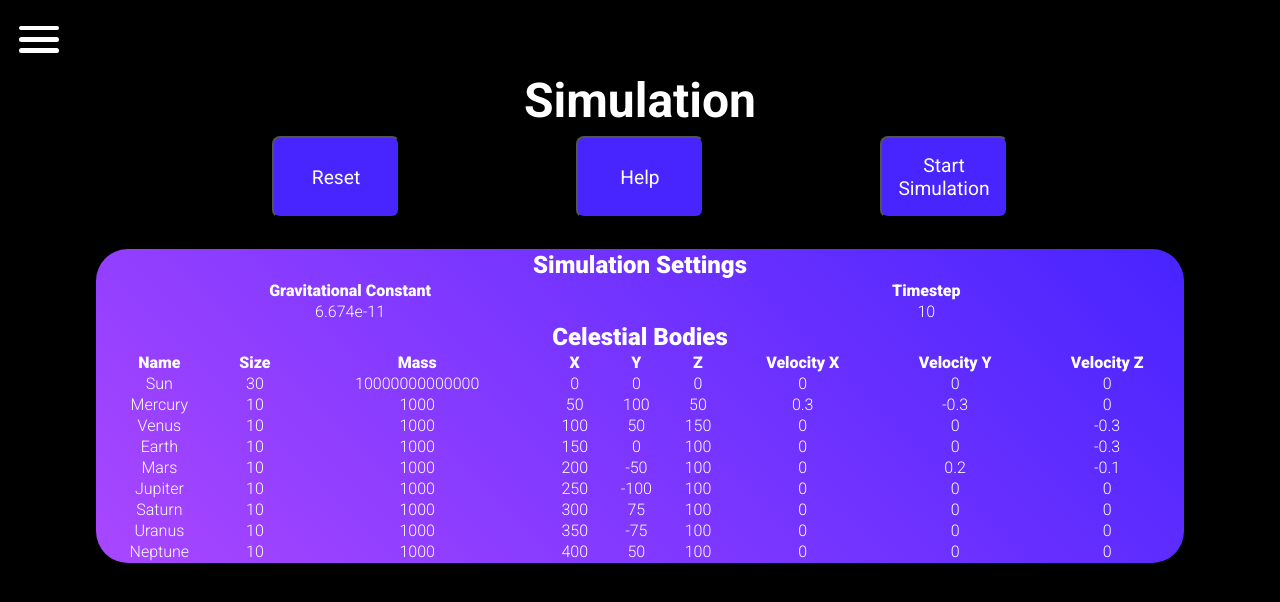
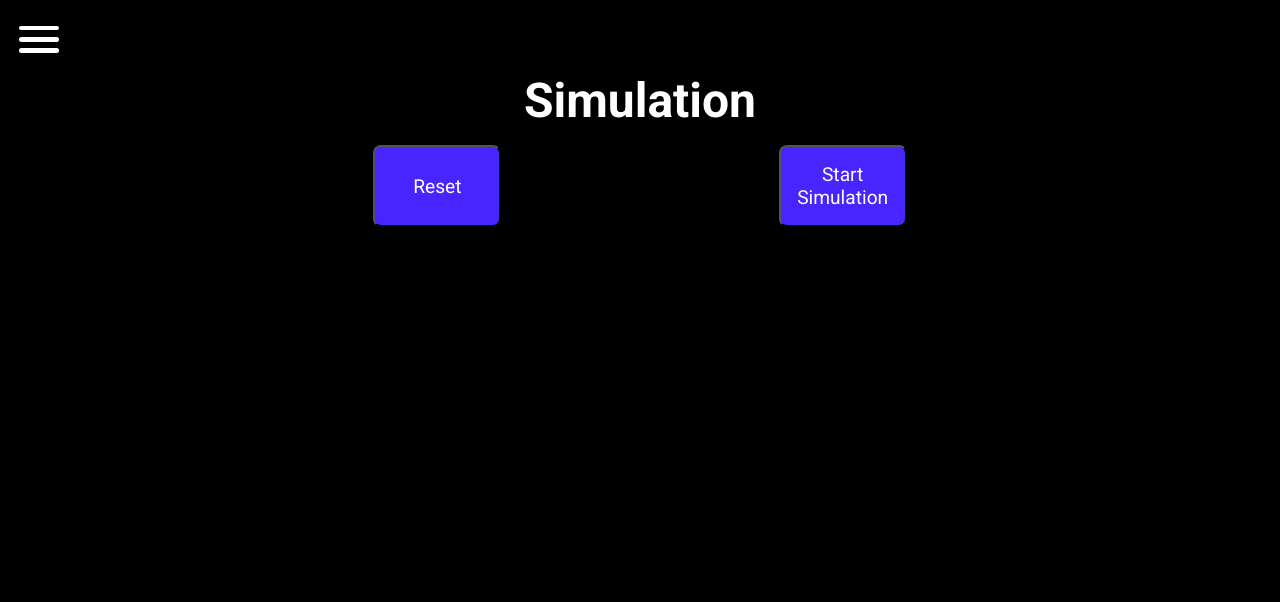
Before and after one commit to TeenageMutantCoder/n-body-sim, a React (Create React App) app: page /simulation in a window 1280 px wide. Shown: the top 602 px of the page. Built offline with nearby package versions, Linux system fonts and the light colour scheme.

Commit message:
Removed unnecessary things from Simulation, reformatted code

```diff
--- a/src/components/Simulation.css
+++ b/src/components/Simulation.css
@@ -1,30 +1,18 @@
 :root {
     --border-radius-size: 2rem;
-}
-
-.Simulation {
-    display: flex;
-    flex-direction: column;
-    position: relative;
-}
-
-.Simulation .title {
-    margin-bottom: 0.5rem;
-    margin-top: 1rem;
 }
 
 .buttons {
     display: flex;
     justify-content: space-evenly;
-    position: absolute;
-    top: 5rem;
-    width: 100%;
+    margin-bottom: 2rem;
 }
 
 .Simulation button {
     background-color: var(--accent-color);
     border-radius: 0.5rem;
     cursor: pointer;
+    display: block;
     font-size: 1.2rem;
     opacity: 1;
     padding: 1rem;
@@ -36,33 +24,17 @@
     opacity: 0.7;
 }
 
-/* .bodies-info-table,
 .Simulation canvas {
-    flex: 5;
-    border-top-right-radius: var(--border-radius-size);
-    border-bottom-right-radius: var(--border-radius-size);
-} */
-
-.bodies-info-table {
-    background: linear-gradient(45deg, var(--main-color), var(--accent-color));
-    border-radius: var(--border-radius-size);
-    flex: 1;
-    text-align: center;
-    position: relative;
-    top: 7rem;
+    width: 100%;
 }
 
-.bodies-info-table input {
-    opacity: 0.7;
+@media (max-width: 767px) {
+    .buttons {
+        display: block;
+    }
+
+    .Simulation button {
+        margin-bottom: 0.5rem;
+        width: 100%;
+    }
 }
-
-.table__title {
-    font-size: 1.5rem;
-}
-.bodies-info-table th {
-    font-weight: 900;
-}
-
-.bodies-info-table td {
-    font-weight: 300;
-}
--- a/src/components/Simulation.jsx
+++ b/src/components/Simulation.jsx
@@ -12,8 +12,19 @@ const Simulation = (props) => {
   // Initial x values represent distance from sun. Taken from https://www.jpl.nasa.gov/edu/pdfs/scaless_reference.pdf
   const defaults = {
     timestep: 10,
-        gravitationalConstant: 6.674 * 10**(-11),
-        currentBodyInfo: {name: "", mass: 100, color:"#000000", size: 10, x: 0, y: 0, z: 0, velocityX: 0, velocityY: 0, velocityZ: 0},
+    gravitationalConstant: 6.674 * 10 ** -11,
+    currentBodyInfo: {
+      name: "",
+      mass: 100,
+      color: "#000000",
+      size: 10,
+      x: 0,
+      y: 0,
+      z: 0,
+      velocityX: 0,
+      velocityY: 0,
+      velocityZ: 0,
+    },
     // bodiesInfo: [
     //     {name: "Sun", color: null, mass: 19891 * 10**26, size: 695508, x: 0, y: 0, z: 0, velocityX: 0, velocityY: 0, velocityZ: 0},
     //     {name: "Mercury", color: null, mass: 330114 * 10**18, size: 2440.53, x: 57900000, y: 0, z: 0, velocityX: 0, velocityY: 0, velocityZ: 0},
@@ -26,29 +37,155 @@ const Simulation = (props) => {
     //     {name: "Neptune", color: null, mass: 1024126 * 10**20, size: 24764, x: 4495100000, y: 0, z: 0, velocityX: 0, velocityY: 0, velocityZ: 0}
     // ]
     bodiesInfo: [
-            {name: "Sun", color: "#FFFF00", mass: 10000000000000, size: 30, x: 0, y: 0, z: 0, velocityX: 0, velocityY: 0, velocityZ: 0},
-            {name: "Mercury", color: "#FF0000", mass: 1000, size: 10, x: 50, y: 100, z: 50, velocityX: 0.3, velocityY: -0.3, velocityZ: 0},
-            {name: "Venus", color: null, mass: 1000, size: 10, x: 100, y: 50, z: 150, velocityX: 0, velocityY: 0, velocityZ: -0.3},
-            {name: "Earth", color: "#00FFFF", mass: 1000, size: 10, x: 150, y: 0, z: 100, velocityX: 0, velocityY: 0, velocityZ: -0.3},
-            {name: "Mars", color: null, mass: 1000, size: 10, x: 200, y: -50, z: 100, velocityX: 0, velocityY: 0.2, velocityZ: -0.1},
-            {name: "Jupiter", color: null, mass: 1000, size: 10, x: 250, y: -100, z: 100, velocityX: 0, velocityY: 0, velocityZ: 0},
-            {name: "Saturn", color: null, mass: 1000, size: 10, x: 300, y: 75, z: 100, velocityX: 0, velocityY: 0, velocityZ: 0},
-            {name: "Uranus", color: null, mass: 1000, size: 10, x: 350, y: -75, z: 100, velocityX: 0, velocityY: 0, velocityZ: 0},
-            {name: "Neptune", color: null, mass: 1000, size: 10, x: 400, y: 50, z: 100, velocityX: 0, velocityY: 0, velocityZ: 0}
-        ]
+      {
+        name: "Sun",
+        color: "#FFFF00",
+        mass: 10000000000000,
+        size: 30,
+        x: 0,
+        y: 0,
+        z: 0,
+        velocityX: 0,
+        velocityY: 0,
+        velocityZ: 0,
+      },
+      {
+        name: "Mercury",
+        color: "#FF0000",
+        mass: 1000,
+        size: 10,
+        x: 50,
+        y: 100,
+        z: 50,
+        velocityX: 0.3,
+        velocityY: -0.3,
+        velocityZ: 0,
+      },
+      {
+        name: "Venus",
+        color: "#FFFF00",
+        mass: 1000,
+        size: 10,
+        x: 100,
+        y: 50,
+        z: 150,
+        velocityX: 0,
+        velocityY: 0,
+        velocityZ: -0.3,
+      },
+      {
+        name: "Earth",
+        color: "#00FFFF",
+        mass: 1000,
+        size: 10,
+        x: 150,
+        y: 0,
+        z: 100,
+        velocityX: 0,
+        velocityY: 0,
+        velocityZ: -0.3,
+      },
+      {
+        name: "Mars",
+        color: "#FFFF00",
+        mass: 1000,
+        size: 10,
+        x: 200,
+        y: -50,
+        z: 100,
+        velocityX: 0,
+        velocityY: 0.2,
+        velocityZ: -0.1,
+      },
+      {
+        name: "Jupiter",
+        color: "#FFFF00",
+        mass: 1000,
+        size: 10,
+        x: 250,
+        y: -100,
+        z: 100,
+        velocityX: 0,
+        velocityY: 0,
+        velocityZ: 0,
+      },
+      {
+        name: "Saturn",
+        color: "#FFFF00",
+        mass: 1000,
+        size: 10,
+        x: 300,
+        y: 75,
+        z: 100,
+        velocityX: 0,
+        velocityY: 0,
+        velocityZ: 0,
+      },
+      {
+        name: "Uranus",
+        color: "#FFFF00",
+        mass: 1000,
+        size: 10,
+        x: 350,
+        y: -75,
+        z: 100,
+        velocityX: 0,
+        velocityY: 0,
+        velocityZ: 0,
+      },
+      {
+        name: "Neptune",
+        color: "#FFFF00",
+        mass: 1000,
+        size: 10,
+        x: 400,
+        y: 50,
+        z: 100,
+        velocityX: 0,
+        velocityY: 0,
+        velocityZ: 0,
+      },
+    ],
   };
   const [timestep, setTimestep] = useState(defaults.timestep);
-    const [gravitationalConstant, setGravitationalContant] = useState(defaults.gravitationalConstant);
+  const [gravitationalConstant, setGravitationalContant] = useState(
+    defaults.gravitationalConstant
+  );
   const [bodiesInfo, setBodiesInfo] = useState(defaults.bodiesInfo);
   let [simulationIsRunning, setSimulationIsRunning] = useState(false);
 
   const createBody = (bodyOptions, scene) => {
-        const {name = "Unnamed", x=0, y=0, z=0, velocityX=0, velocityY=0, velocityZ=0, size=1, color, mass=1, ...rest} = bodyOptions;
-        let body = BABYLON.MeshBuilder.CreateSphere(name, {diameter: size}, scene);
-        body.physicsImpostor = new BABYLON.PhysicsImpostor(body, BABYLON.PhysicsImpostor.SphereImpostor, {mass: mass}, scene);
+    const {
+      name = "Unnamed",
+      x = 0,
+      y = 0,
+      z = 0,
+      velocityX = 0,
+      velocityY = 0,
+      velocityZ = 0,
+      size = 1,
+      color,
+      mass = 1,
+      ...rest
+    } = bodyOptions;
+    let body = BABYLON.MeshBuilder.CreateSphere(
+      name,
+      { diameter: size },
+      scene
+    );
+    body.physicsImpostor = new BABYLON.PhysicsImpostor(
+      body,
+      BABYLON.PhysicsImpostor.SphereImpostor,
+      { mass: mass },
+      scene
+    );
     body.position = new BABYLON.Vector3(x, y, z);
     body.metadata = rest;
-        body.metadata.velocity = new BABYLON.Vector3(velocityX, velocityY, velocityZ);
+    body.metadata.velocity = new BABYLON.Vector3(
+      velocityX,
+      velocityY,
+      velocityZ
+    );
     body.checkCollisions = true;
   };
 
@@ -56,7 +193,7 @@ const Simulation = (props) => {
     scene.meshes.forEach((mesh) => {
       // scene.removeMesh(mesh);
       mesh.dispose();
-        })
+    });
   };
 
   const resetScene = (scene) => {
@@ -64,48 +201,32 @@ const Simulation = (props) => {
     defaults.bodiesInfo.forEach((body) => createBody(body, scene));
   };
 
-    const addInputToState = () => {
-        let bodies = [];
-        const bodiesValues = document.querySelectorAll(".celestial-body-info");
-        for (let i = 0; i < bodiesValues.length; i++) {
-            const name = bodiesValues[i].querySelector(".input__name").value;
-            const color = bodiesValues[i].querySelector(".input__color").value;
-            const size = bodiesValues[i].querySelector(".input__size").value;
-            const mass = bodiesValues[i].querySelector(".input__mass").value;
-            const x = bodiesValues[i].querySelector(".input__x").value;
-            const y = bodiesValues[i].querySelector(".input__y").value;
-            const z = bodiesValues[i].querySelector(".input__z").value;
-            const velocityX = bodiesValues[i].querySelector(".input__velocity-x").value;
-            const velocityY = bodiesValues[i].querySelector(".input__velocity-y").value;
-            const velocityZ = bodiesValues[i].querySelector(".input__velocity-z").value;
-            bodies.push({name: name, color: color, size: size, mass: mass,
-                         x: x, y: y, z: z, velocityX: velocityX, velocityY: velocityY, velocityZ: velocityZ});
-        }
-        setBodiesInfo(bodies);
-        const gravitationalConstant = document.querySelector(".input__g").value;
-        const timestep = document.querySelector(".input__timestep").value;
-        setGravitationalContant(gravitationalConstant);
-        setTimestep(timestep);
+  // When a table input is edited, change the respective body information in state
+  const editBodyState = (index, property, value) => {
+    const temp = bodiesInfo;
+    Object.defineProperty(temp[index], property, { value: value });
+    setBodiesInfo(temp);
   };
 
   const startSimulation = () => {
     // addInputToState();
-        // console.log(bodiesInfo);
+    console.log(bodiesInfo);
     setSimulationIsRunning(true);
-    }
-
-    const help = () => {
-        alert("Fill in the table fields on to change parameters for the simulation or the celestial bodies.\nWhen ready, press start to run the simulation. To stop the simulation, press refresh your page.\nUse the mouse wheel to zoom in or out inside the simulation, and use the arrow keys to move around. Drag the mouse to rotate the camera in the simulation.");
   };
 
   const getAcceleration = (body, bodies) => {
     let acceleration = BABYLON.Vector3.Zero();
-        for (let i=0; i < bodies.length; i++) {
+    for (let i = 0; i < bodies.length; i++) {
       if (body === bodies[i]) continue;
       const otherBody = bodies[i];
-            const distanceSquared = BABYLON.Vector3.DistanceSquared(body.position, otherBody.position);
+      const distanceSquared = BABYLON.Vector3.DistanceSquared(
+        body.position,
+        otherBody.position
+      );
       const unitVector = otherBody.position.subtract(body.position).normalize();
-            acceleration.addInPlace(unitVector.scale(otherBody.physicsImpostor.mass / distanceSquared));
+      acceleration.addInPlace(
+        unitVector.scale(otherBody.physicsImpostor.mass / distanceSquared)
+      );
     }
     acceleration.scaleInPlace(gravitationalConstant);
     return acceleration;
@@ -131,175 +252,80 @@ const Simulation = (props) => {
   };
 
   const updateBodies = (bodies, scene) => {
-        const deltaTime = timestep * scene.getEngine().getDeltaTime() / 1000;
+    const deltaTime = (timestep * scene.getEngine().getDeltaTime()) / 1000;
     for (let i = 0; i < bodies.length; i++) {
       bodies[i].metadata.acceleration = getAcceleration(bodies[i], bodies);
     }
     for (let i = 0; i < bodies.length; i++) {
       const currentBody = bodies[i];
-            const acceleration = currentBody.metadata.acceleration ?? BABYLON.Vector3.Zero();
+      const acceleration =
+        currentBody.metadata.acceleration ?? BABYLON.Vector3.Zero();
       const velocity = currentBody.metadata.velocity ?? BABYLON.Vector3.Zero();
       // Update position
-            let displacementVector = velocity.scale(deltaTime).add(acceleration.scale(deltaTime ** 2 /2));
+      let displacementVector = velocity
+        .scale(deltaTime)
+        .add(acceleration.scale(deltaTime ** 2 / 2));
       currentBody.moveWithCollisions(displacementVector);
       // Update velocity
-            currentBody.metadata.velocity = velocity.add(acceleration.scale(deltaTime));
+      currentBody.metadata.velocity = velocity.add(
+        acceleration.scale(deltaTime)
+      );
     }
     updateBodiesInfo(bodies);
   };
 
   const onSceneReady = (scene) => {
-        let camera = new BABYLON.UniversalCamera("camera", new BABYLON.Vector3(0, 5, -500), scene);
+    let camera = new BABYLON.UniversalCamera(
+      "camera",
+      new BABYLON.Vector3(0, 5, -500),
+      scene
+    );
     camera.setTarget(BABYLON.Vector3.Zero());
     const canvas = scene.getEngine().getRenderingCanvas();
     camera.inputs.addMouseWheel();
     camera.attachControl(canvas, true);
-        let light = new BABYLON.HemisphericLight("light", new BABYLON.Vector3(0, 1, 0), scene);
+    let light = new BABYLON.HemisphericLight(
+      "light",
+      new BABYLON.Vector3(0, 1, 0),
+      scene
+    );
     light.intensity = 0.7;
-        if (bodiesInfo) bodiesInfo.forEach((body) => {createBody(body, scene)});
-        // scene.metadata = {isRunning: simulationIsRunning};
-
-        // document.querySelector("#start-btn").addEventListener("click", (e) => {
-        //     scene.metadata = {timestep: timestep, gravitationalConstant: gravitationalConstant, isRunning: true};
-        // });
-        // document.querySelector("#reset-btn").addEventListener("click", (e) => {resetScene(scene)});
+    if (bodiesInfo)
+      bodiesInfo.forEach((body) => {
+        createBody(body, scene);
+      });
   };
 
-    const onRender = (scene) => {updateBodies(scene.meshes, scene)};
+  const onRender = (scene) => {
+    updateBodies(scene.meshes, scene);
+  };
 
   return (
     <div className="Simulation">
       <h1 className="title">Simulation</h1>
       <div className="buttons">
-                <button type="button" id="reset-btn" onClick={()=>{setSimulationIsRunning(false); setBodiesInfo(defaults.bodiesInfo)}}>Reset</button>
-                <button type="button" onClick={help}>Help</button>
-                <button type="button" id="start-btn" onClick={startSimulation}>Start Simulation</button>
+        <button
+          type="button"
+          id="reset-btn"
+          onClick={() => {
+            setSimulationIsRunning(false);
+            setBodiesInfo(defaults.bodiesInfo);
+          }}
+        >
+          Reset
+        </button>
+        <button type="button" id="start-btn" onClick={startSimulation}>
+          Start Simulation
+        </button>
       </div>
-            {simulationIsRunning && <SceneComponent antialias onSceneReady={onSceneReady} onRender={onRender} id="canvas" />}
-            {/* {!simulationIsRunning &&
-            <table className="bodies-info-table">
-                <tr>
-                    <th colspan="10" className="table__title">Simulation Settings</th>
-                </tr>
-                <tr>
-                    <th colspan="5">Gravitational Constant</th>
-                    <th colspan="5">Timestep</th>
-                </tr>
-                <tr>
-                    <td colspan="5">
-                        <input className="input_g" type="number" step="0.00001" value={gravitationalConstant} />
-                    </td>
-                    <td colspan="5">
-                        <input className="input__timestep" type="number" value={timestep} />
-                    </td>
-                </tr>
-                <tr>
-                    <th colspan="10" className="table__title">Celestial Bodies</th>
-                </tr>
-                <tr>
-                    <th>Name</th>
-                    <th>Color</th>
-                    <th>Size</th>
-                    <th>Mass</th>
-                    <th>X</th>
-                    <th>Y</th>
-                    <th>Z</th>
-                    <th>Velocity X</th>
-                    <th>Velocity Y</th>
-                    <th>Velocity Z</th>
-                </tr>
-                {bodiesInfo.map((body) => {
-                    return (
-                    <tr className="celestial-body-info">
-                        <td>
-                            <input className="input__name" value={body.name} />
-                        </td>
-                        <td>
-                            <input className="input__color" type="color" value={body.color} />
-                        </td>
-                        <td>
-                            <input className="input__size" type="number" min="1" value={body.size} />
-                        </td>
-                        <td>
-                            <input className="input__mass" type="number" min="1" value={body.mass} />
-                        </td>
-                        <td>
-                            <input className="input__x" type="number" min="1" value={body.x} />
-                        </td>
-                        <td>
-                            <input className="input__y" type="number" min="1" value={body.y} />
-                        </td>
-                        <td>
-                            <input className="input__z" type="number" min="1" value={body.z} />
-                        </td>
-                        <td>
-                            <input className="input__velocity-x" type="number" step="0.0001" value={body.velocityX} />
-                        </td>
-                        <td>
-                            <input className="input__velocity-y" type="number" step="0.0001" value={body.velocityY} />
-                        </td>
-                        <td>
-                            <input className="input__velocity-z" type="number" step="0.0001" value={body.velocityZ} />
-                        </td>
-                    </tr>
-                    )
-                })}
-            </table>
-            } */}
-            {!simulationIsRunning &&
-            <table className="bodies-info-table">
-                <thead>
-                    <tr>
-                        <th colSpan="9" className="table__title">Simulation Settings</th>
-                    </tr>
-                    <tr>
-                        <th colSpan="4">Gravitational Constant</th>
-                        <th></th>
-                        <th colSpan="4">Timestep</th>
-                    </tr>
-                </thead>
-                <tbody>
-                    <tr>
-                        <td colSpan="4">{gravitationalConstant}</td>
-                        <td></td>
-                        <td colSpan="4">{timestep}</td>
-                    </tr>
-                </tbody>
-                <thead>
-                    <tr>
-                        <th colSpan="9" className="table__title">Celestial Bodies</th>
-                    </tr>
-                    <tr>
-                        <th>Name</th>
-                        <th>Size</th>
-                        <th>Mass</th>
-                        <th>X</th>
-                        <th>Y</th>
-                        <th>Z</th>
-                        <th>Velocity X</th>
-                        <th>Velocity Y</th>
-                        <th>Velocity Z</th>
-                    </tr>
-                </thead>
-                <tbody>
-                    {bodiesInfo.map((body) => {
-                        return (
-                        <tr key={body.name} className="celestial-body-info">
-                            <td>{body.name}</td>
-                            <td>{body.size}</td>
-                            <td>{body.mass}</td>
-                            <td>{body.x}</td>
-                            <td>{body.y}</td>
-                            <td>{body.z}</td>
-                            <td>{body.velocityX}</td>
-                            <td>{body.velocityY}</td>
-                            <td>{body.velocityZ}</td>
-                        </tr>
-                        )
-                    })}
-                </tbody>
-            </table>
-            }
+      {simulationIsRunning && (
+        <SceneComponent
+          antialias
+          onSceneReady={onSceneReady}
+          onRender={onRender}
+          id="canvas"
+        />
+      )}
     </div>
   );
 };
```
Also changed, not shown: src/components/App.jsx (+15 -11 lines), src/components/Home.jsx (+7 -2 lines), src/components/SceneComponent.jsx (+16 -3 lines). Lines whose indentation alone changed are shown as unchanged.
